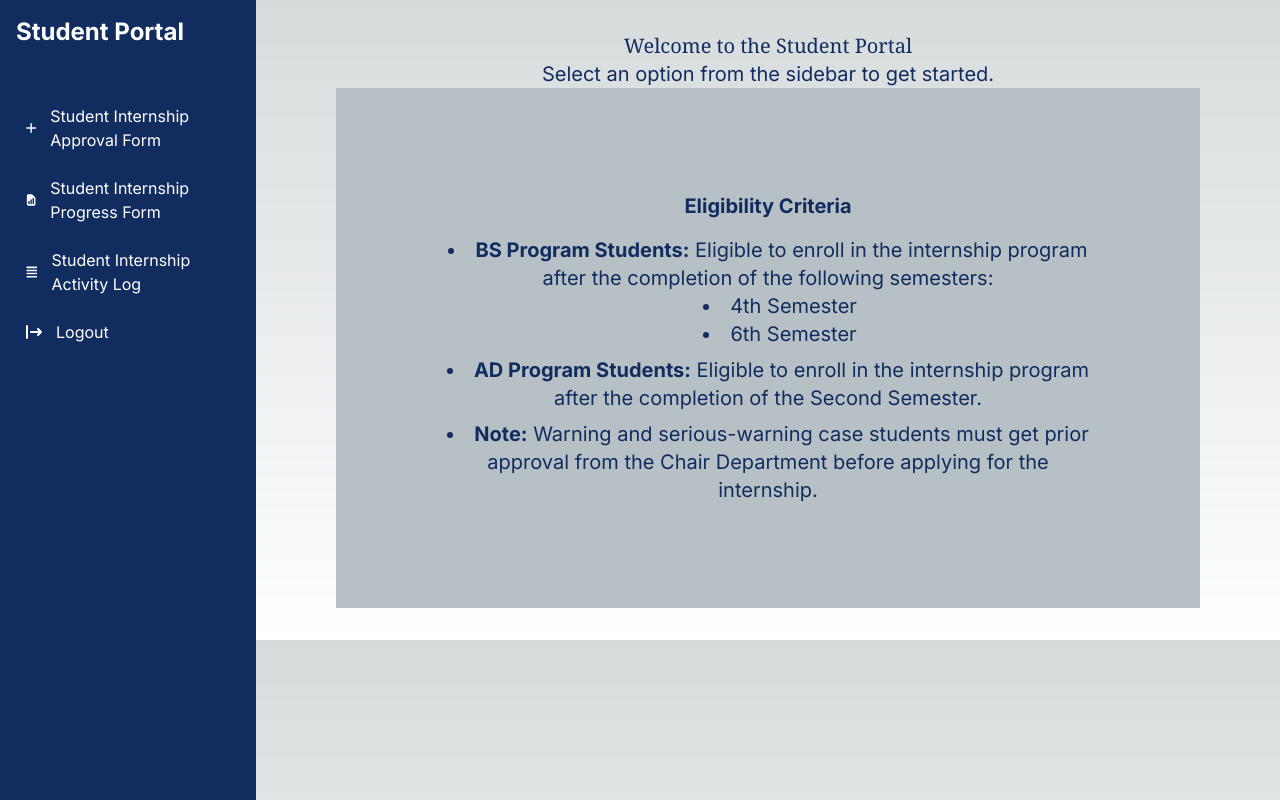
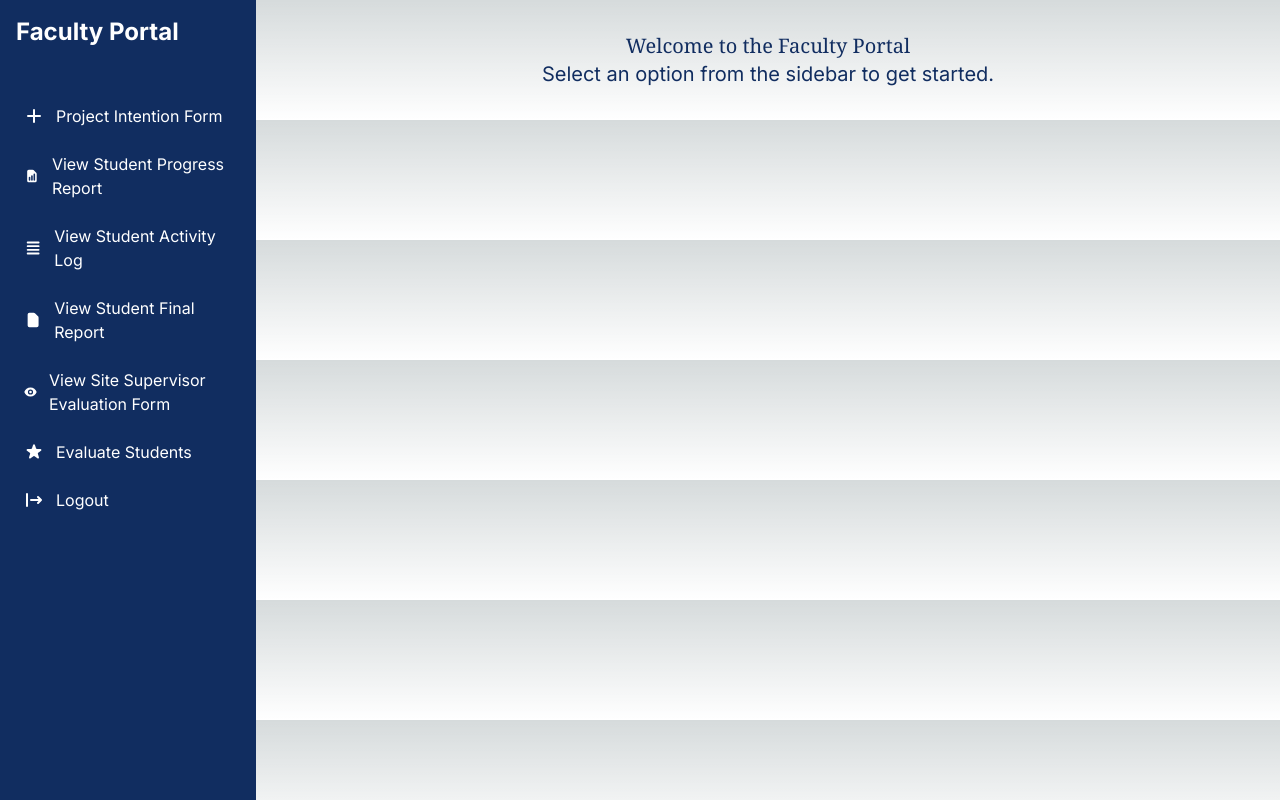
Before and after one commit to quratulain08/my-app, a Next.js app: page /Faculty in a window 1280 px wide. Built offline with nearby package versions, Linux system fonts and the light colour scheme.

Commit message:
facultypage modify

```diff
--- a/src/app/Faculty/page.tsx
+++ b/src/app/Faculty/page.tsx
@@ -1,19 +1,19 @@
 "use client";
 import React, { useState } from 'react';
-import { HiPlus, HiViewList, HiDocumentReport, HiLogout, HiMenu, HiX } from 'react-icons/hi';
-import { useRouter } from 'next/navigation';
-import EligiblityCriteria from '../components/EligiblityCriteria';
+import { HiPlus, HiViewList, HiDocumentReport, HiEye, HiStar, HiDocument, HiLogout, HiMenu, HiX } from 'react-icons/hi';
+import { useRouter } from 'next/navigation'; // Updated import for router
 
-const StudentSidebar: React.FC = () => {
-  const [isSidebarOpen, setIsSidebarOpen] = useState<boolean>(false);
+const Sidebar: React.FC = () => {
+  const [isSidebarOpen, setIsSidebarOpen] = useState<boolean>(false); // Sidebar starts closed on small screens
   const [showWelcomeMessage, setShowWelcomeMessage] = useState<boolean>(true);
 
   const router = useRouter();
 
   // Function to handle logout logic
   const handleLogout = () => {
+    // Your logout logic here, e.g., clearing user session and redirecting
     console.log('Logging out...');
-    router.push('/');
+    router.push('/'); // Redirect to the homepage or login page after logout
   };
 
   // Function to handle navigation
@@ -26,37 +26,64 @@ const StudentSidebar: React.FC = () => {
     <div className="flex">
       {/* Sidebar */}
       <div
-        className={`fixed top-0 left-0 w-64 h-screen bg-[#112d60] text-white p-4 transition-transform ${isSidebarOpen ? 'translate-x-0' : '-translate-x-full'} md:translate-x-0 z-40`}
+        className={`fixed top-0 left-0 w-64 h-screen bg-[#112d60] text-white p-4 transition-transform ${isSidebarOpen ? 'translate-x-0' : '-translate-x-full'} md:translate-x-0`}
       >
         <div className="flex items-center mb-6">
-          <div className="text-2xl font-bold text-white mb-6">Student Portal</div>
+          <div className="text-2xl font-bold text-white mb-6">Faculty Portal</div>
         </div>
         <ul className="space-y-2">
           <li>
             <button
-              onClick={() => handleNavigation('/Forms/StudentInternshipApprovalForm')}
+              onClick={() => handleNavigation('/Forms/ProjectIntentionForm')}
               className="flex items-center p-2 rounded hover:bg-blue-900 w-full text-left"
             >
               <HiPlus className="mr-3 text-xl" />
-              <span>Student Internship Approval Form</span>
+              <span>Project Intention Form</span>
             </button>
           </li>
           <li>
             <button
-              onClick={() => handleNavigation('/Forms/StudentInternshipProgressForm')}
+              onClick={() => handleNavigation('/faculty/view-student-progress')}
               className="flex items-center p-2 rounded hover:bg-blue-900 w-full text-left"
             >
               <HiDocumentReport className="mr-3 text-xl" />
-              <span>Student Internship Progress Form</span>
+              <span>View Student Progress Report</span>
             </button>
           </li>
           <li>
             <button
-              onClick={() => handleNavigation('/Forms/StudentInternshipActivityLog')}
+              onClick={() => handleNavigation('/faculty/view-student-activity-log')}
               className="flex items-center p-2 rounded hover:bg-blue-900 w-full text-left"
             >
               <HiViewList className="mr-3 text-xl" />
-              <span>Student Internship Activity Log</span>
+              <span>View Student Activity Log</span>
+            </button>
+          </li>
+          <li>
+            <button
+              onClick={() => handleNavigation('/faculty/view-student-final-report')}
+              className="flex items-center p-2 rounded hover:bg-blue-900 w-full text-left"
+            >
+              <HiDocument className="mr-3 text-xl" />
+              <span>View Student Final Report</span>
+            </button>
+          </li>
+          <li>
+            <button
+              onClick={() => handleNavigation('/faculty/view-site-supervisor-evaluation')}
+              className="flex items-center p-2 rounded hover:bg-blue-900 w-full text-left"
+            >
+              <HiEye className="mr-3 text-xl" />
+              <span>View Site Supervisor Evaluation Form</span>
+            </button>
+          </li>
+          <li>
+            <button
+              onClick={() => handleNavigation('/Forms/FacultySupervisorEvaluationForm')}
+              className="flex items-center p-2 rounded hover:bg-blue-900 w-full text-left"
+            >
+              <HiStar className="mr-3 text-xl" />
+              <span>Evaluate Students</span>
             </button>
           </li>
           {/* Logout Button */}
@@ -83,11 +110,10 @@ const StudentSidebar: React.FC = () => {
       {/* Main Content */}
       <div className={`flex-1 p-4 transition-transform ${isSidebarOpen ? 'ml-64' : 'ml-0'} md:ml-64`}>
         {showWelcomeMessage && (
-          <div className="flex justify-center items-center h-full">
+          <div className="flex justify-center items-center h-full ">
             <div className="p-4 w-full max-w-4xl text-center text-xl text-[#112d60]">
-              <h1 className="font-serif">Welcome to the Student Portal</h1>
+              <h1 className="font-serif">Welcome to the Faculty Portal</h1>
               <p>Select an option from the sidebar to get started.</p>
-              <EligiblityCriteria />
             </div>
           </div>
         )}
@@ -97,4 +123,4 @@ const StudentSidebar: React.FC = () => {
   );
 };
 
-export default StudentSidebar;
+export default Sidebar;
```
